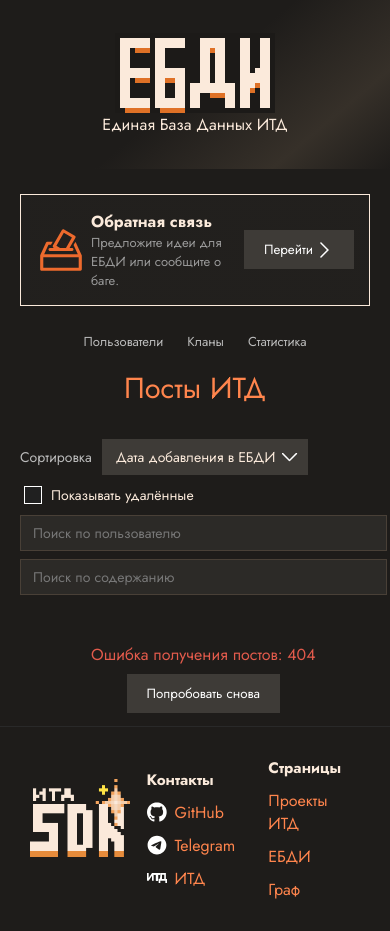
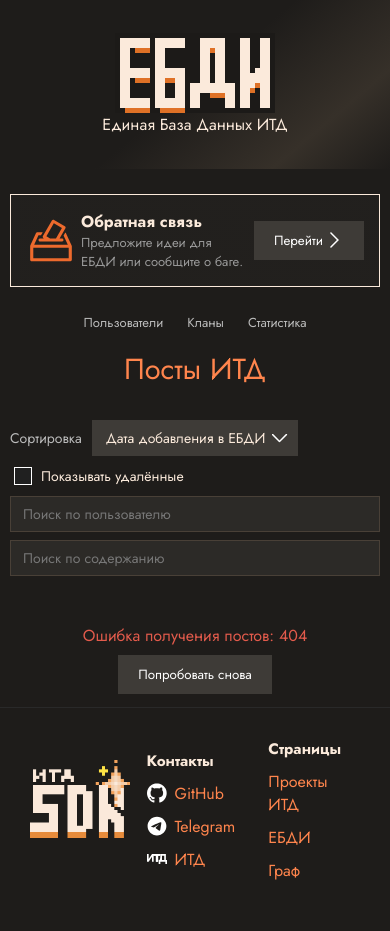
Before and after one commit to itd-sdk/website, a Python web app: template app/templates/ebdi/posts.html in a window 390 px wide. After the commit the page ends 880 px from the top, so only its background shows below. Run offline with Jinja, Linux system fonts and the light colour scheme; the template is opened without the code that fills it, so the values that code supplies are empty.

Commit message:
fix(ebdi): mobile view

```diff
--- a/app/static/css/ebdi/feed.css
+++ b/app/static/css/ebdi/feed.css
@@ -2,7 +2,7 @@
     display: flex;
     flex-direction: column;
     gap: 10px;
-    width: min(700px, 94vw);
+    width: min(700px, 100%);
     margin: 0 auto;
 }
 
@@ -10,7 +10,7 @@
     display: flex;
     flex-direction: column;
     gap: 8px;
-    width: min(700px, 94vw);
+    width: min(700px, 100%);
     margin: 0 auto 16px;
 }
 
@@ -227,7 +227,7 @@
 #list-empty,
 #list-error,
 #list-loader {
-    width: min(700px, 94vw);
+    width: min(700px, 100%);
     margin: 0 auto;
     box-sizing: border-box;
 }
--- a/app/static/css/ebdi/style.css
+++ b/app/static/css/ebdi/style.css
@@ -493,6 +493,9 @@
 }
 
 @media (max-width: 1000px) {
+    #content {
+        padding: 0 10px;
+    }
     #landing {
         height: 20vh;
         margin-bottom: 25px;
--- a/app/static/js/ebdi/feed.js
+++ b/app/static/js/ebdi/feed.js
@@ -1092,6 +1092,16 @@
     }
 }
 
+// https://css-tricks.com/how-to-detect-when-a-sticky-element-gets-pinned/
+function observe_controls_stick() {
+    const observer = new IntersectionObserver(
+        ([e]) => e.target.classList.toggle("pinned", e.intersectionRatio < 1),
+        { threshold: [1] },
+    );
+
+    observer.observe(get_el("controls-box"));
+}
+
 document.addEventListener("DOMContentLoaded", () => {
     read_url_state();
     apply_state_to_controls();
@@ -1119,4 +1129,5 @@
 
     load_count();
     load_page();
+    observe_controls_stick();
 });
```
